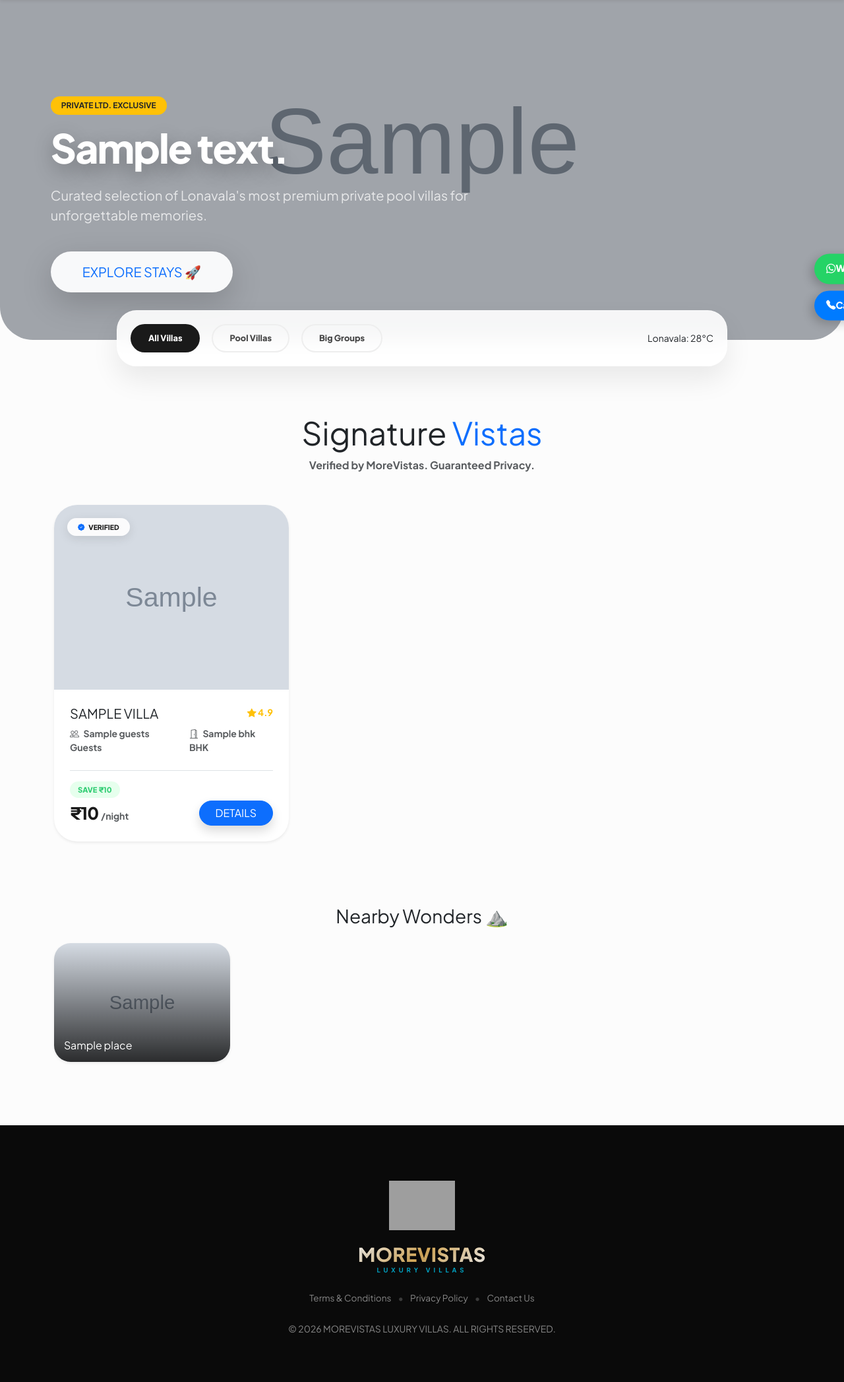
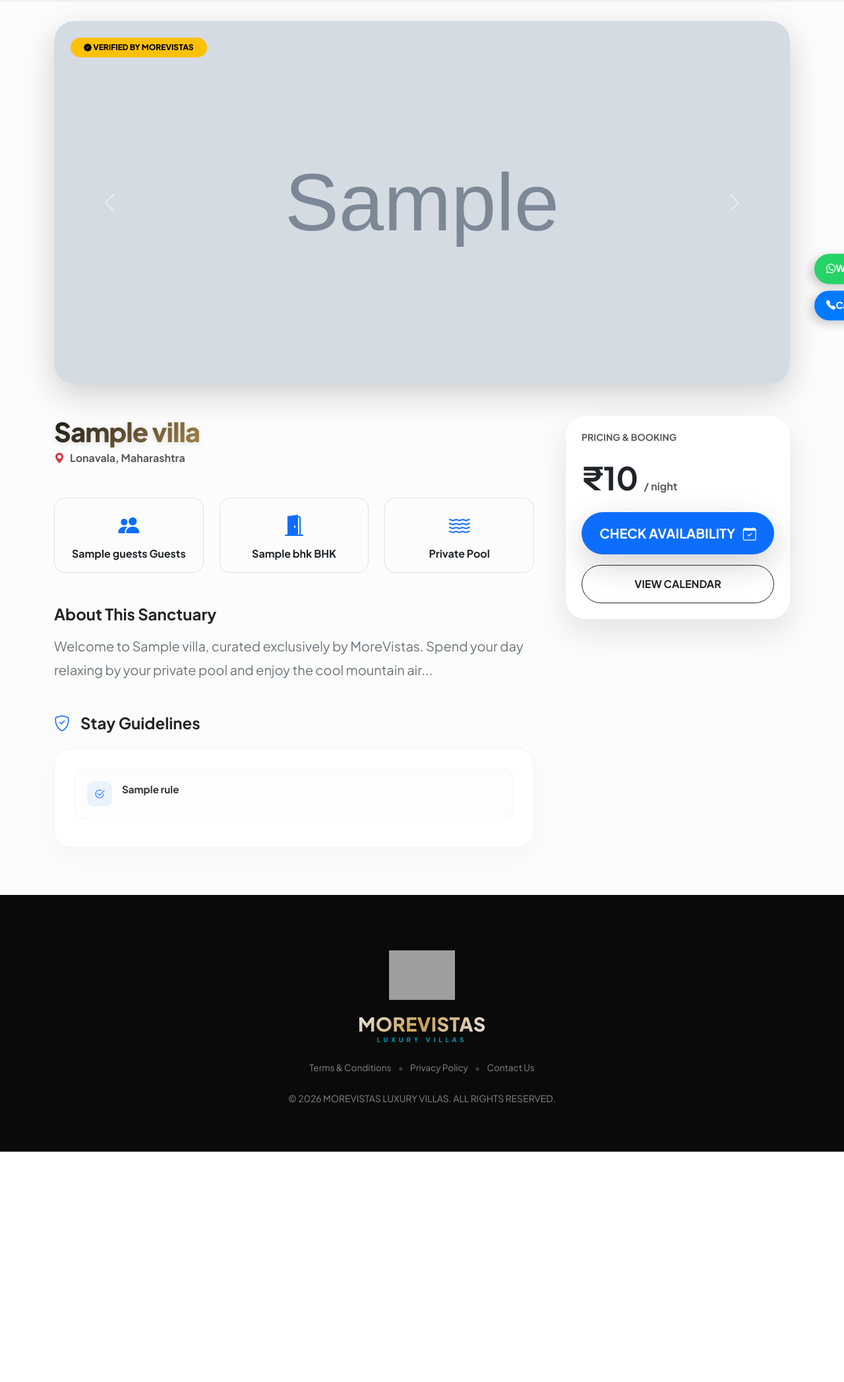
Before and after one commit to Vmtec1993/villa-saas, a Flask app: template templates/Index.html in a window 1280 px wide. Shown: the part 85-2179 px from the top of the page at 66% size. After the commit the page ends 1830 px from the top, so only its background shows below. Run offline with Flask 3, Linux system fonts and the light colour scheme; the template is opened without the code that fills it: most values are stand-ins (such as "Sample title", 1, 10 or a date in 2020); grey boxes marked "Sample" are stand-in pictures; grey boxes are pictures that could not be loaded.

Commit message:
Update Index.html

```diff
--- a/templates/Index.html
+++ b/templates/Index.html
@@ -1,165 +1,128 @@
 {% extends 'base.html' %}
 {% block content %}
 
+{# --- MASTER CSS (Original + Clean Layout Fixes) --- #}
+<link rel="stylesheet" href="https://cdn.jsdelivr.net/npm/flatpickr/dist/flatpickr.min.css">
 <style>
-    :root { --p-blue: #0d6efd; --luxury-shadow: 0 20px 40px rgba(0,0,0,0.08); }
+    /* 💎 Premium Hologram Typography (Matched to Logo) */
+    .villa-title-detail {
+        background: linear-gradient(135deg, #1a1a1a 0%, #e0b15c 50%, #1a1a1a 100%);
+        -webkit-background-clip: text;
+        -webkit-text-fill-color: transparent;
+        font-weight: 850; font-size: 2.5rem;
+        letter-spacing: -1px;
+        filter: drop-shadow(0 2px 4px rgba(0,0,0,0.1));
+    }
 
-    /* 🎭 1. NEXT-GEN HERO BANNER */
-    .hero-wrapper { position: relative; border-radius: 0 0 50px 50px; overflow: hidden; margin-top: -85px; z-index: 1; }
-    .hero-img { height: 75vh; width: 100%; object-fit: cover; filter: brightness(0.75); transition: 1.5s ease; }
-    .hero-wrapper:hover .hero-img { transform: scale(1.05); }
+    .carousel-item img { height: 550px; object-fit: cover; border-radius: 30px; }
+    @media (max-width: 768px) { .carousel-item img { height: 320px; } .villa-title-detail { font-size: 1.8rem; } }
 
-    .hero-overlay-content { position: absolute; bottom: 12%; left: 6%; color: white; z-index: 10; max-width: 650px; }
-    .hero-title { font-size: 3.8rem; font-weight: 900; line-height: 1.1; letter-spacing: -2px; text-shadow: 0 10px 30px rgba(0,0,0,0.3); }
+    /* 🛡️ STAY GUIDELINES (FIXED MESSY LAYOUT) */
+    .premium-rules-container {
+        background: white; border-radius: 25px; padding: 30px;
+        border: 1px solid #f1f4f8; box-shadow: 0 15px 40px rgba(0,0,0,0.03);
+    }
+    .modern-rule-item {
+        display: flex;
+        align-items: flex-start; /* ✅ Fixed: Icon stays top, text wraps below */
+        background: #fdfdfd; padding: 18px; border-radius: 15px;
+        margin-bottom: 12px; border: 1px solid #f1f4f8; transition: 0.3s ease;
+    }
+    .rule-icon-box {
+        width: 38px; height: 38px; background: rgba(13, 110, 253, 0.08);
+        color: #0d6efd; border-radius: 10px; display: flex; align-items: center;
+        justify-content: center; margin-right: 15px; flex-shrink: 0;
+    }
+    .rule-text-content { font-weight: 600; color: #333; line-height: 1.6; font-size: 0.95rem; }
 
-    /* 🏷️ 2. GLASS-MORPHISM CATEGORIES */
-    .filter-pills-wrap { margin-top: -45px; position: relative; z-index: 20; }
-    .glass-box { background: rgba(255, 255, 255, 0.9); backdrop-filter: blur(15px); border-radius: 30px; padding: 20px; border: 1px solid rgba(255,255,255,0.3); box-shadow: var(--luxury-shadow); }
-    .nav-pill-custom { padding: 10px 25px; border-radius: 50px; font-weight: 800; font-size: 0.8rem; border: 2px solid #eee; transition: 0.3s; color: #444; text-decoration: none; display: inline-block; margin-right: 10px; }
-    .nav-pill-custom.active { background: #1a1a1a; color: white; border-color: #1a1a1a; }
+    .offer-banner { position: absolute; top: 25px; left: 25px; z-index: 10; background: #ffc107; color: #000; padding: 6px 20px; border-radius: 50px; font-weight: 900; font-size: 0.75rem; }
 
-    /* 🏨 3. PRO VILLA CARD UI */
-    .villa-card-pro { border-radius: 35px !important; border: none !important; transition: 0.5s cubic-bezier(0.165, 0.84, 0.44, 1); background: white; overflow: hidden; }
-    .villa-card-pro:hover { transform: translateY(-15px); box-shadow: 0 40px 80px rgba(0,0,0,0.12) !important; }
-
-    .img-zoom-container { position: relative; overflow: hidden; height: 280px; }
-    .pro-img { width: 100%; height: 100%; object-fit: cover; transition: 1.2s cubic-bezier(0.2, 1, 0.3, 1); }
-    .villa-card-pro:hover .pro-img { transform: scale(1.1); }
-
-    .trust-badge { position: absolute; top: 20px; left: 20px; background: rgba(255,255,255,0.9); padding: 6px 16px; border-radius: 50px; font-size: 0.65rem; font-weight: 900; color: #1a1a1a; z-index: 5; box-shadow: 0 4px 15px rgba(0,0,0,0.1); }
-
-    .price-tag-pro { font-size: 1.6rem; font-weight: 900; color: #1a1a1a; letter-spacing: -1px; }
-    .savings-pill { background: #e6ffed; color: #2ecc71; padding: 4px 12px; border-radius: 50px; font-size: 0.7rem; font-weight: 800; }
-
-    /* ⛰️ 4. ATTRACTIONS UI */
-    .place-card { border-radius: 25px; overflow: hidden; border: none; height: 180px; position: relative; }
-    .place-overlay { background: linear-gradient(transparent, rgba(0,0,0,0.8)); height: 100%; width: 100%; position: absolute; top: 0; display: flex; align-items: flex-end; padding: 15px; color: white; }
+    .sticky-booking-card { position: sticky; top: 110px; border-radius: 30px; border: none; box-shadow: 0 20px 50px rgba(0,0,0,0.1); }
 </style>
 
-<div class="hero-wrapper">
-    <img src="{{ settings.get('Banner_URL', 'https://i.postimg.cc/25hdTQF9/retouch-2026022511311072.jpg') }}" class="hero-img">
+<div class="container py-4 mt-2">
+    {# --- IMAGE SLIDER --- #}
+    <div id="villaSlider" class="carousel slide shadow-lg mb-5" data-bs-ride="carousel" style="border-radius: 30px; overflow: hidden;">
+        <div class="offer-banner"><i class="bi bi-patch-check-fill"></i> VERIFIED BY MOREVISTAS</div>
+        <div class="carousel-inner">
+            <div class="carousel-item active"><img src="{{ villa.Image_URL }}" class="d-block w-100"></div>
+            {% for img in villa_images %}{% if img != villa.Image_URL %}
+                <div class="carousel-item"><img src="{{ img }}" class="d-block w-100"></div>
+            {% endif %}{% endfor %}
+        </div>
+        <button class="carousel-control-prev" type="button" data-bs-target="#villaSlider" data-bs-slide="prev"><span class="carousel-control-prev-icon"></span></button>
+        <button class="carousel-control-next" type="button" data-bs-target="#villaSlider" data-bs-slide="next"><span class="carousel-control-next-icon"></span></button>
+    </div>
 
-    <div class="hero-overlay-content">
-        <span class="badge bg-warning text-dark mb-3 px-3 py-2 rounded-pill fw-bold">PRIVATE LTD. EXCLUSIVE</span>
-        <h1 class="hero-title">{{ settings.get('Offer_Text', 'Stay Where Luxury <br>Meets Nature') }}</h1>
-        <p class="fs-5 opacity-75 mt-4 d-none d-md-block">Curated selection of Lonavala's most premium private pool villas for unforgettable memories.</p>
-        <a href="#villaGrid" class="btn btn-light btn-lg rounded-pill px-5 fw-900 mt-4 shadow-lg border-0 text-primary py-3">EXPLORE STAYS 🚀</a>
-    </div>
-</div>
+    <div class="row g-5">
+        <div class="col-lg-8">
+            <h1 class="villa-title-detail mb-1">{{ villa.Villa_Name }}</h1>
+            <p class="text-muted mb-5 fw-bold"><i class="bi bi-geo-alt-fill text-danger me-2"></i>Lonavala, Maharashtra</p>
 
-<div class="container filter-pills-wrap">
-    <div class="row justify-content-center">
-        <div class="col-lg-10">
-            <div class="glass-box">
-                <div class="d-flex justify-content-between align-items-center flex-wrap gap-3">
-                    <div class="d-flex gap-2 scroll-x-hidden">
-                        <a href="#" class="nav-pill-custom active">All Villas</a>
-                        <a href="#" class="nav-pill-custom">Pool Villas</a>
-                        <a href="#" class="nav-pill-custom">Big Groups</a>
-                    </div>
-                    <div class="d-flex align-items-center">
-                        <div id="weather-icon" class="me-2"></div>
-                        <span class="fw-900 small text-dark">Lonavala: <span id="temp">--</span>°C</span>
-                    </div>
+            {# --- HIGHLIGHTS --- #}
+            <div class="row g-4 mb-5 text-center">
+                <div class="col-4"><div class="highlight-badge-card border rounded-4 p-3"><i class="bi bi-people-fill fs-2 text-primary"></i><div class="fw-bold mt-2">{{ villa.Guests }} Guests</div></div></div>
+                <div class="col-4"><div class="highlight-badge-card border rounded-4 p-3"><i class="bi bi-door-open-fill fs-2 text-primary"></i><div class="fw-bold mt-2">{{ villa.BHK }} BHK</div></div></div>
+                <div class="col-4"><div class="highlight-badge-card border rounded-4 p-3"><i class="bi bi-water fs-2 text-primary"></i><div class="fw-bold mt-2">Private Pool</div></div></div>
+            </div>
+
+            <div class="mb-5">
+                <h4 class="fw-bold mb-3">About This Sanctuary</h4>
+                <p class="text-secondary fs-5" style="line-height: 1.8;">Welcome to {{ villa.Villa_Name }}, curated exclusively by MoreVistas. Spend your day relaxing by your private pool and enjoy the cool mountain air...</p>
+            </div>
+
+            {# --- ✅ STAY GUIDELINES (FIXED MESSY LIST) --- #}
+            <div class="mb-5">
+                <h4 class="fw-bold mb-4 d-flex align-items-center"><i class="bi bi-shield-check text-primary me-3"></i>Stay Guidelines</h4>
+                <div class="premium-rules-container">
+                    {% if villa.Rules_List %}
+                        {% for rule in villa.Rules_List %}
+                        <div class="modern-rule-item">
+                            <div class="rule-icon-box">
+                                {% if 'Smoking' in rule %}<i class="bi bi-no-backdrop"></i>
+                                {% elif 'music' in rule or '10 PM' in rule %}<i class="bi bi-volume-mute"></i>
+                                {% elif 'ID' in rule %}<i class="bi bi-person-badge"></i>
+                                {% elif 'Deposit' in rule %}<i class="bi bi-cash-stack"></i>
+                                {% else %}<i class="bi bi-check2-circle"></i>{% endif %}
+                            </div>
+                            <span class="rule-text-content">{{ rule }}</span>
+                        </div>
+                        {% endfor %}
+                    {% else %}
+                        <p class="text-muted">Standard rules apply.</p>
+                    {% endif %}
+                </div>
+            </div>
+        </div>
+
+        {# --- SIDEBAR BOOKING --- #}
+        <div class="col-lg-4">
+            <div class="card sticky-booking-card p-4">
+                <h5 class="fw-bold mb-4 text-muted small text-uppercase tracking-widest">Pricing & Booking</h5>
+                <div class="mb-4">
+                    {% if villa.current_display_price|int > 0 %}
+                        <div class="d-flex align-items-baseline">
+                            <span class="display-5 fw-bold text-dark">₹{{ villa.current_display_price|int }}</span>
+                            <span class="text-muted ms-2 fw-bold">/ night</span>
+                        </div>
+                    {% else %}
+                        <h3 class="text-primary fw-bold">Price on Request</h3>
+                    {% endif %}
+                </div>
+
+                <div class="d-grid gap-3">
+                    {# ✅ New Step: Always through Enquiry Form first #}
+                    <a href="/enquiry/{{ villa.Villa_ID }}" class="btn btn-primary btn-lg rounded-pill py-3 fw-bold shadow-lg">
+                        CHECK AVAILABILITY <i class="bi bi-calendar-check ms-2"></i>
+                    </a>
+                    <button class="btn btn-outline-dark rounded-pill py-3 fw-bold" id="btnCheckAvail">VIEW CALENDAR</button>
+                </div>
+
+                <div id="calendar-container" style="display:none;" class="mt-4 text-center">
+                    <div id="availability-calendar" class="mx-auto"></div>
                 </div>
             </div>
         </div>
     </div>
 </div>
-
-<div class="container py-5 mt-4" id="villaGrid">
-    <div class="text-center mb-5">
-        <h2 class="fw-900 display-5">Signature <span class="text-primary">Vistas</span></h2>
-        <p class="text-muted fw-bold">Verified by MoreVistas. Guaranteed Privacy.</p>
-    </div>
-
-    <div class="row g-4">
-        {% if villas %}
-            {% for villa in villas %}
-            <div class="col-lg-4 col-md-6">
-                <div class="card h-100 villa-card-pro shadow-sm">
-                    <div class="img-zoom-container">
-                        <div class="trust-badge text-uppercase">
-                            <i class="bi bi-patch-check-fill text-primary me-1"></i> Verified
-                        </div>
-                        {% if villa.Status|lower == 'sold out' %}
-                            <div class="position-absolute top-0 end-0 m-3 badge bg-danger rounded-pill fw-bold" style="z-index: 10;">SOLD OUT</div>
-                        {% endif %}
-                        <img src="{{ villa.Image_URL }}" class="pro-img" alt="{{ villa.Villa_Name }}">
-                    </div>
-
-                    <div class="card-body p-4">
-                        <div class="d-flex justify-content-between align-items-start mb-2">
-                            <h3 class="fw-900 text-uppercase fs-5 m-0">{{ villa.Villa_Name }}</h3>
-                            <span class="text-warning small fw-bold"><i class="bi bi-star-fill"></i> 4.9</span>
-                        </div>
-
-                        <div class="d-flex gap-3 mb-4 text-muted small fw-bold">
-                            <span><i class="bi bi-people me-1"></i> {{ villa.Guests }} Guests</span>
-                            <span><i class="bi bi-door-open me-1"></i> {{ villa.BHK }} BHK</span>
-                        </div>
-
-                        <div class="pt-3 border-top d-flex justify-content-between align-items-end">
-                            <div>
-                                {% set current_p = villa.get('current_display_price', villa.get('Price', 0))|int %}
-                                {% if current_p > 0 %}
-                                    <div class="d-flex align-items-center gap-2 mb-1">
-                                        {% if villa.get('amount_saved', 0)|int > 0 %}
-                                            <span class="savings-pill">SAVE ₹{{ villa.amount_saved }}</span>
-                                        {% endif %}
-                                    </div>
-                                    <div class="d-flex align-items-baseline">
-                                        <span class="price-tag-pro">₹{{ current_p }}</span>
-                                        <small class="text-muted ms-1 fw-bold">/night</small>
-                                    </div>
-                                {% else %}
-                                    <span class="fs-5 fw-900 text-primary">Price on Request</span>
-                                {% endif %}
-                            </div>
-
-                            {% if villa.Status|lower != 'sold out' %}
-                                <a href="/villa/{{ villa.Villa_ID }}" class="btn btn-primary rounded-pill px-4 fw-900 shadow transform-hover">DETAILS</a>
-                            {% else %}
-                                <button class="btn btn-secondary rounded-pill px-4 fw-900" disabled>BOOKED</button>
-                            {% endif %}
-                        </div>
-                    </div>
-                </div>
-            </div>
-            {% endfor %}
-        {% endif %}
-    </div>
-</div>
-
-<div class="container py-5 mb-5">
-    <h3 class="fw-900 mb-4 text-center">Nearby Wonders ⛰️</h3>
-    <div class="row g-3">
-        {% if tourist_places %}
-            {% for place in tourist_places %}
-            <div class="col-6 col-md-3">
-                <div class="place-card shadow-sm">
-                    <img src="{{ place.Image_URL }}" class="w-100 h-100 object-fit-cover">
-                    <div class="place-overlay">
-                        <h6 class="fw-900 m-0">{{ place.Place_Name }}</h6>
-                    </div>
-                </div>
-            </div>
-            {% endfor %}
-        {% endif %}
-    </div>
-</div>
-
-<script>
-    async function getLonavalaWeather() {
-        try {
-            const res = await fetch('https://api.openweathermap.org/data/2.5/weather?q=Lonavala&units=metric&appid=ff33d264f24db26d13749072556f8794');
-            const data = await res.json();
-            document.getElementById('temp').innerText = Math.round(data.main.temp);
-            const iconCode = data.weather[0].icon;
-            document.getElementById('weather-icon').innerHTML = `<img src="https://openweathermap.org/img/wn/${iconCode}.png" width="35">`;
-        } catch (e) { document.getElementById('temp').innerText = "28"; }
-    }
-    getLonavalaWeather();
-</script>
-
 {% endblock %}
```
